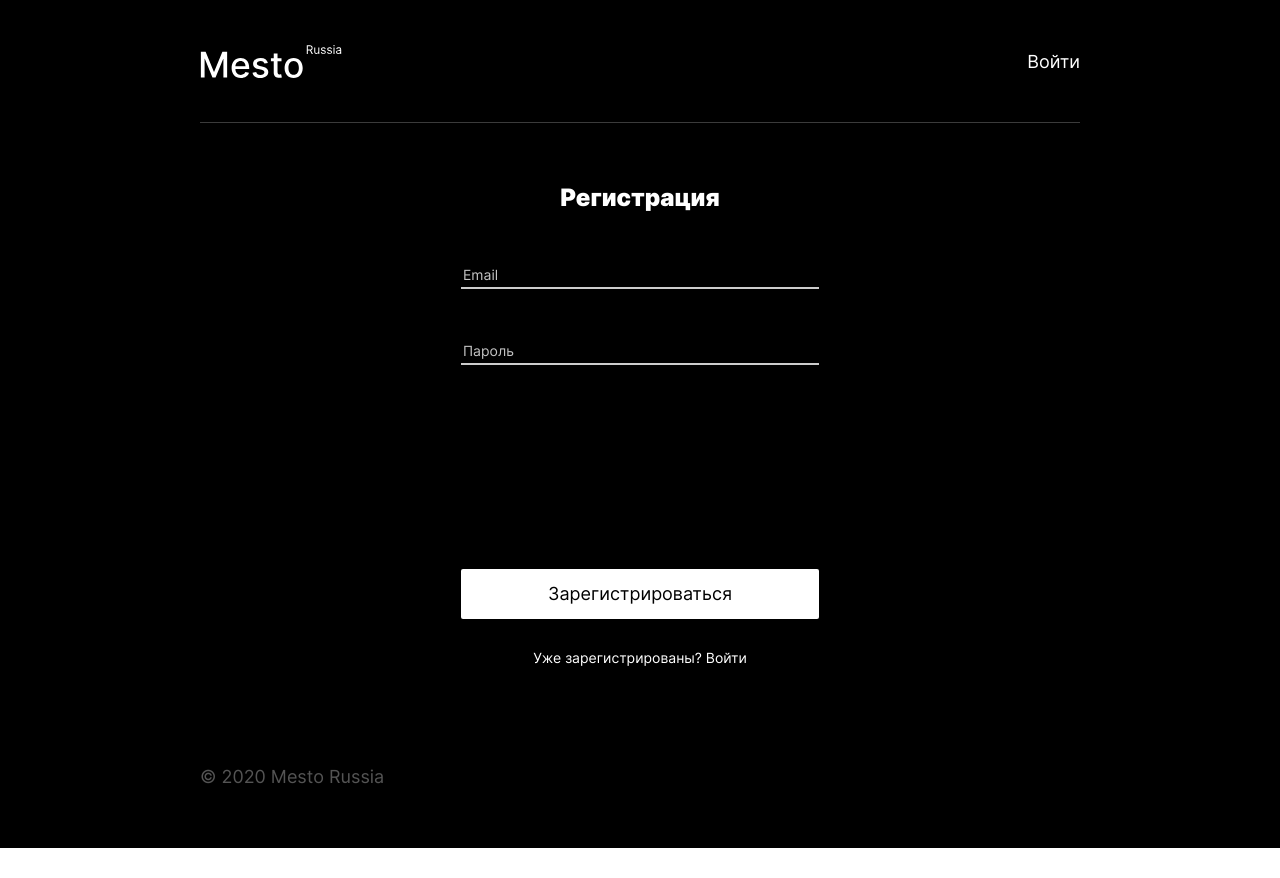
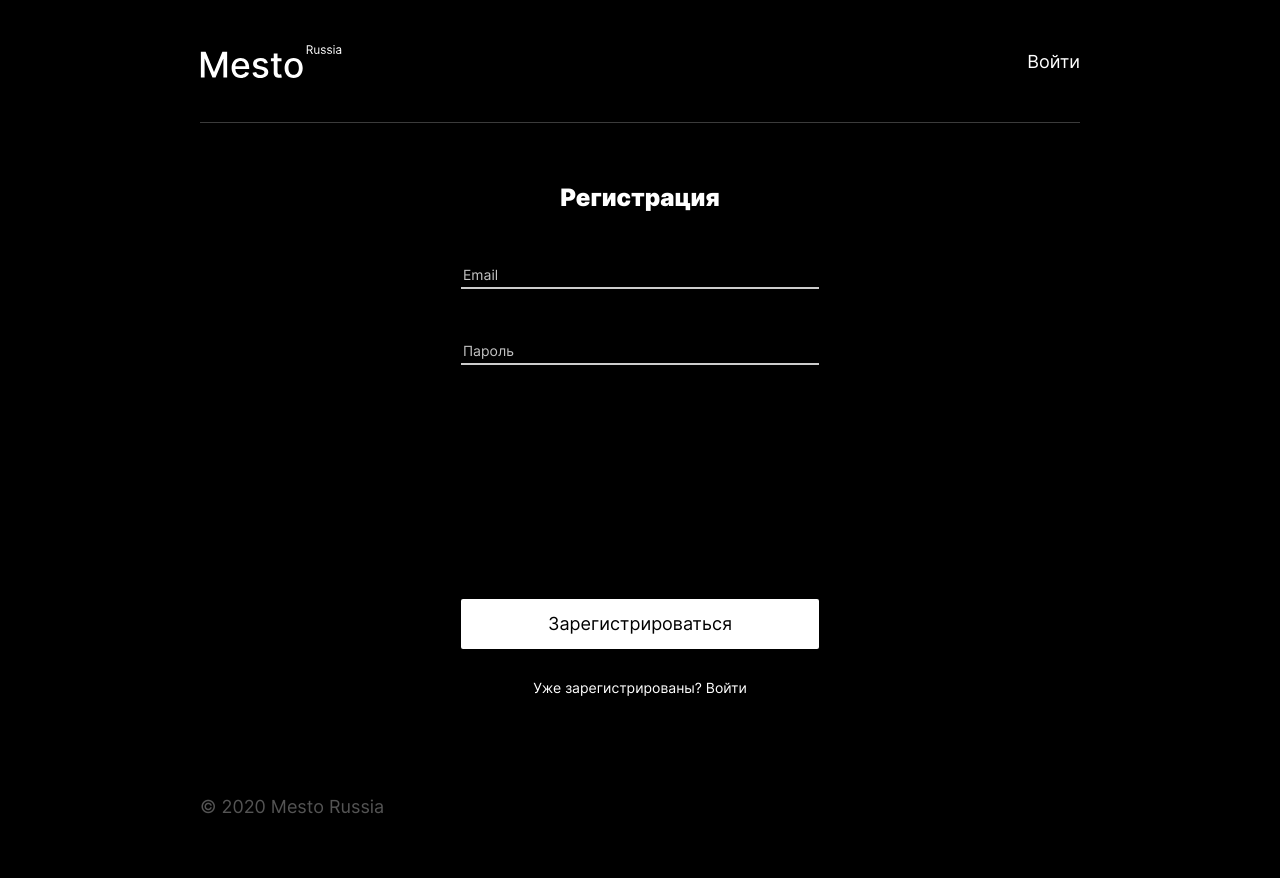
Before and after one commit to beagle-elgaeb/edu-mesto-react-auth, a React (Create React App) app: page /sign-up in a window 1280 px wide. Before the commit the page ends 848 px from the top, so only its background shows below. Built offline with nearby package versions, Linux system fonts and the light colour scheme; no server answers.

Commit message:
ПР 12. Мелкие правки.

```diff
--- a/src/blocks/register/register.css
+++ b/src/blocks/register/register.css
@@ -96,7 +96,7 @@
   line-height: 22px;
   font-size: 18px;
   color: #000000;
-  margin: 186px 0 0;
+  margin: 216px 0 0;
 }
 
 .register__button:hover {
@@ -109,8 +109,13 @@
     line-height: 19px;
     font-size: 16px;
     color: #000000;
-    margin: 143px 0 0;
+    margin: 173px 0 0;
   }
+}
+
+.register__button_disabled {
+  background: #dddddd;
+  color: #bbbbbb;
 }
 
 .register__question {
--- a/src/components/AddPlacePopup.js
+++ b/src/components/AddPlacePopup.js
@@ -55,7 +55,6 @@ function AddPlacePopup({ onAddPlace, isOpen, onClose }) {
           {formik.touched.title && formik.errors.title ? formik.errors.title : null}
         </span>
 
-
         <input
           id="url-pic-input"
           className="popup__input popup__input_url_pic"
--- a/src/components/EditAvatarPopup.js
+++ b/src/components/EditAvatarPopup.js
@@ -44,7 +44,7 @@ function EditAvatarPopup({ onUpdateAvatar, isOpen, onClose }) {
           type="url"
           {...formik.getFieldProps("avatar")}
           placeholder="Ссылка на аватар"
-          required />
+        />
         <span className="popup__error">
           {formik.touched.avatar && formik.errors.avatar ? formik.errors.avatar : null}
         </span>
--- a/src/components/EditProfilePopup.js
+++ b/src/components/EditProfilePopup.js
@@ -62,9 +62,7 @@ function EditProfilePopup({ onUpdateUser, isOpen, onClose }) {
           type="text"
           {...formik.getFieldProps("profession")}
           placeholder="Ваша профессия"
-          required
-          minLength={2}
-          maxLength={200} />
+        />
         <span className="popup__error">
           {formik.touched.profession && formik.errors.profession ? formik.errors.profession : null}
         </span>
--- a/src/components/Register.js
+++ b/src/components/Register.js
@@ -15,10 +15,10 @@ function Register({ history, showResult }) {
     validationSchema: Yup.object({
       email: Yup.string()
         .email("Введите, пожулуйста, корректный email")
-        .required("Введите, пожалуйста, имя"),
+        .required("Введите, пожалуйста, email"),
       password: Yup.string()
         .min(8, "Пароль не должно быть короче 8 символов")
-        .matches(/^[a-zA-Z0-9]/, "Пароль может сожержать только литинские символы")
+        .matches(/^[a-zA-Z0-9]/, "Пароль может сожержать только латинские символы")
         .matches(/^(?=.*[A-Z])/, "Пароль должен содердать хотябы один символ верхнего регистра")
         .matches(/^(?=.*[a-z])/, "Пароль должен содердать хотябы один символ нижнего регистра")
         .matches(/^(?=.*[0-9])/, "Пароль должен содердать хотябы одну цифру")
@@ -44,6 +44,7 @@ function Register({ history, showResult }) {
     <section className="register">
       <h1 className="register__title">Регистрация</h1>
       <form className="register__form" name="register" onSubmit={formik.handleSubmit}>
+        <fieldset className="login__fieldset">
           <input
             id="register-input"
             className="register__input"
@@ -62,7 +63,16 @@ function Register({ history, showResult }) {
           <span className="register__error">
             {formik.touched.password && formik.errors.password ? formik.errors.password : null}
           </span>
-        <button className="register__button" type="submit" aria-label="Зарегистрироваться">Зарегистрироваться</button>
+        </fieldset>
+
+        <button
+          className={`register__button ${!formik.isValid ? "register__button_disabled" : ""}`}
+          type="submit"
+          aria-label="Зарегистрироваться"
+          disabled={!formik.isValid}
+        >
+          Зарегистрироваться
+        </button>
       </form>
       <p className="register__question">Уже зарегистрированы? <Link className="register__link" to="/sign-in">Войти</Link></p>
     </section>
```
Lines whose indentation alone changed are shown as unchanged.
